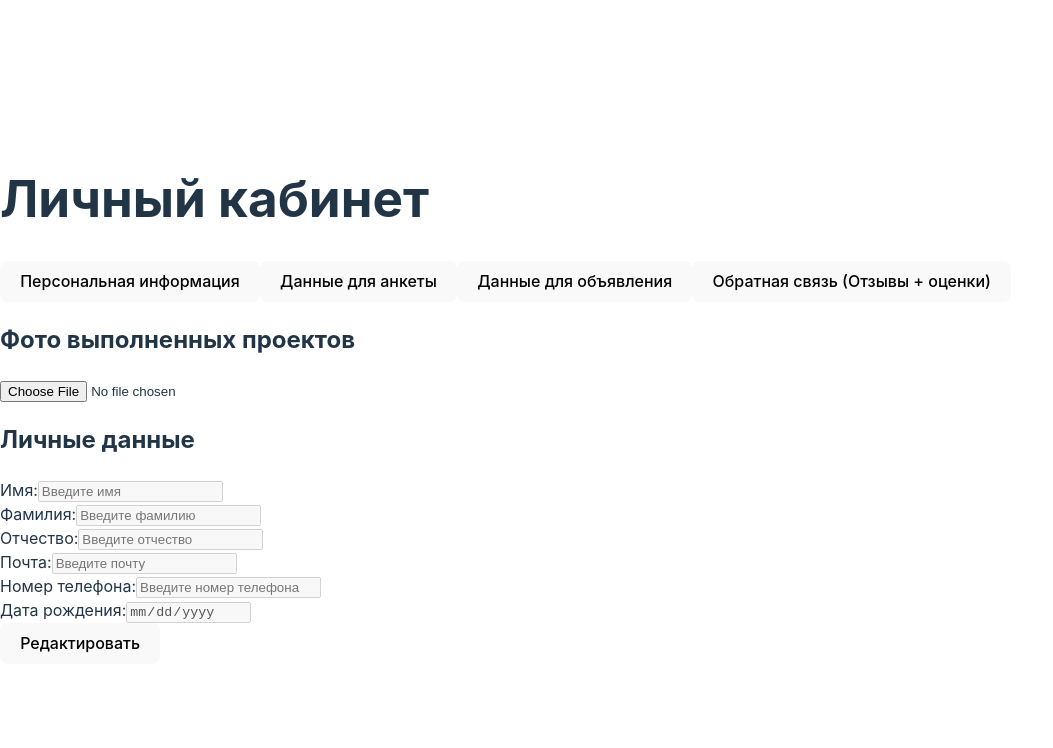
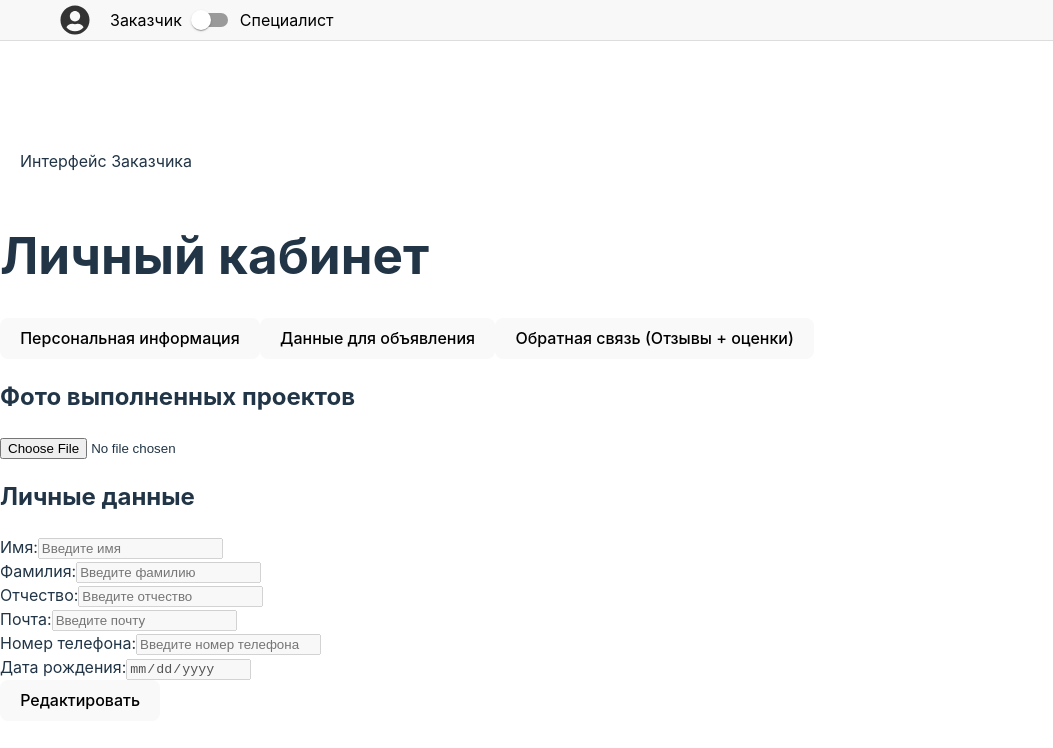
Before and after one commit to vostrexxx/PurePartrners, a React (Vite) app in the folder PPartners/: page /account-actions in a window 1280 px wide. Shown: the top 748 px of the page, without its empty margins (0-1053 px from the left). Built offline with nearby package versions, Linux system fonts and the light colour scheme.

Commit message:
Разграничение видимости кнопок в зависимости от профиля

```diff
--- a/PPartners/src/Components/Pages/AccountTabs/PageWTabs.jsx
+++ b/PPartners/src/Components/Pages/AccountTabs/PageWTabs.jsx
@@ -1,13 +1,14 @@
 import React, { useState } from 'react';
+import TopBar from '../TopBar/TopBar';
 import Tab1 from './Tab1';
-import Tab2_1 from './Tab2_1';
 import Tab2 from './Tab2';
 import Tab3 from './Tab3';
 import Tab4 from './Tab4';
-
+import { useProfile } from '../../Context/ProfileContext';
 
 const PageWithTabs = () => {
   const [activeTab, setActiveTab] = useState(0);
+  const { isSpecialist, toggleProfile } = useProfile();
 
   const handleTabClick = (index) => {
     setActiveTab(index);
@@ -15,11 +16,12 @@ const PageWithTabs = () => {
 
   return (
     <div>
+      <TopBar />
       <h1>Личный кабинет</h1>
       <div className="tabs">
         <button onClick={() => handleTabClick(0)}>Персональная информация</button>
-        <button onClick={() => handleTabClick(1)}>Данные для анкеты</button>
-        <button onClick={() => handleTabClick(2)}>Данные для объявления</button>
+        {isSpecialist && <button onClick={() => handleTabClick(1)}>Данные для анкеты</button>}
+        {!isSpecialist && <button onClick={() => handleTabClick(2)}>Данные для объявления</button>}
         <button onClick={() => handleTabClick(3)}>Обратная связь (Отзывы + оценки)</button>
       </div>
 
--- a/PPartners/src/Components/Pages/AccountTabs/Tab2.jsx
+++ b/PPartners/src/Components/Pages/AccountTabs/Tab2.jsx
@@ -1,5 +1,5 @@
 import React, { useState, useEffect } from 'react';
-
+import { useProfile } from '../../Context/ProfileContext';
 // Компонент для отображения поля формы
 const FormField = ({ type, label, name, placeholder, value, onChange, disabled, hidden }) => {
     if (hidden) return null;
--- /dev/null
+++ b/PPartners/src/Components/Pages/TopBar/TopBar.jsx
@@ -0,0 +1,124 @@
+import React, { useState } from 'react'; // Добавляем импорт useState
+import { Switch } from '@mui/material';
+import { useProfile } from '../../Context/ProfileContext'; // Импортируем хук профиля
+import { useNavigate } from 'react-router-dom';
+import { FaUserCircle } from 'react-icons/fa';
+
+const TopBar = () => {
+    const { isSpecialist, toggleProfile } = useProfile(); // Доступ к состоянию профиля
+    const navigate = useNavigate();
+    const [dropdownOpen, setDropdownOpen] = useState(false);
+
+    const toggleDropdown = () => {
+        setDropdownOpen(!dropdownOpen);
+    };
+
+    return (
+        <div>
+            <div style={styles.topBar}>
+                <div style={styles.topBarContent}>
+                    <div style={styles.profileContainer}>
+                        <FaUserCircle size={30} style={styles.profileIcon} onClick={toggleDropdown} />
+                        {dropdownOpen && (
+                            <div style={styles.dropdownMenu}>
+                                <ul style={styles.dropdownList}>
+                                    <li style={styles.dropdownItem} onClick={() => navigate('/account-actions')}>Работа с аккаунтом</li>
+                                    {/* <li style={styles.dropdownItem} onClick={() => navigate('/profiles')}>Работа с профилями</li>
+                                    <li style={styles.dropdownItem} onClick={() => navigate('/account-actions')}>Действия с аккаунтом</li> */}
+                                </ul>
+                            </div>
+                        )}
+                        <div style={styles.profileSwitchContainer}>
+                            <span>Заказчик</span>
+                            <Switch
+                                checked={isSpecialist}
+                                onChange={toggleProfile}
+                                color="primary"
+                            />
+                            <span>Специалист</span>
+                        </div>
+                    </div>
+                </div>
+            </div>
+            <div style={styles.mainContent}>
+                {isSpecialist ? (
+                    <div>Интерфейс Специалиста</div>
+                ) : (
+                    <div>Интерфейс Заказчика</div>
+                )}
+            </div>
+        </div>
+    );
+};
+
+const styles = {
+    topBar: {
+        display: 'flex',
+        justifyContent: 'center',
+        alignItems: 'center',
+        height: '5%',
+        width: '100%',
+        padding: '0 20px',
+        backgroundColor: '#f8f8f8',
+        borderBottom: '1px solid #ddd',
+        position: 'fixed',
+        top: 0,
+        left: 0,
+        zIndex: 1000,
+    },
+    topBarContent: {
+        display: 'flex',
+        justifyContent: 'space-between',
+        alignItems: 'center',
+        width: '100%',
+        maxWidth: '1200px',
+    },
+    profileContainer: {
+        position: 'relative',
+        display: 'flex',
+        alignItems: 'center',
+    },
+    profileIcon: {
+        cursor: 'pointer',
+        color: '#333',
+    },
+    dropdownMenu: {
+        position: 'absolute',
+        top: '35px',
+        right: 0,
+        backgroundColor: 'white',
+        border: '1px solid #ccc',
+        boxShadow: '0px 2px 10px rgba(0, 0, 0, 0.1)',
+        borderRadius: '4px',
+        zIndex: 1000,
+        minWidth: '150px',
+        visibility: 'visible',
+        opacity: 1, // Делаем меню полностью видимым
+        transition: 'opacity 0.3s ease', // Плавный переход
+    },
+    dropdownList: {
+        listStyle: 'none',
+        padding: '0',
+        margin: '0',
+    },
+    dropdownItem: {
+        padding: '10px 20px',
+        cursor: 'pointer',
+        backgroundColor: 'black',
+        color: 'white', // Цвет текста для лучшей видимости
+    },
+    dropdownItemHover: {
+        backgroundColor: '#f0f0f0',
+    },
+    profileSwitchContainer: {
+        display: 'flex',
+        alignItems: 'center',
+        color: 'black',
+        marginLeft: '20px', // Добавляем отступ между переключателем и иконкой профиля
+    },
+    mainContent: {
+        padding: '70px 20px 20px',
+    },
+};
+
+export default TopBar;
```
